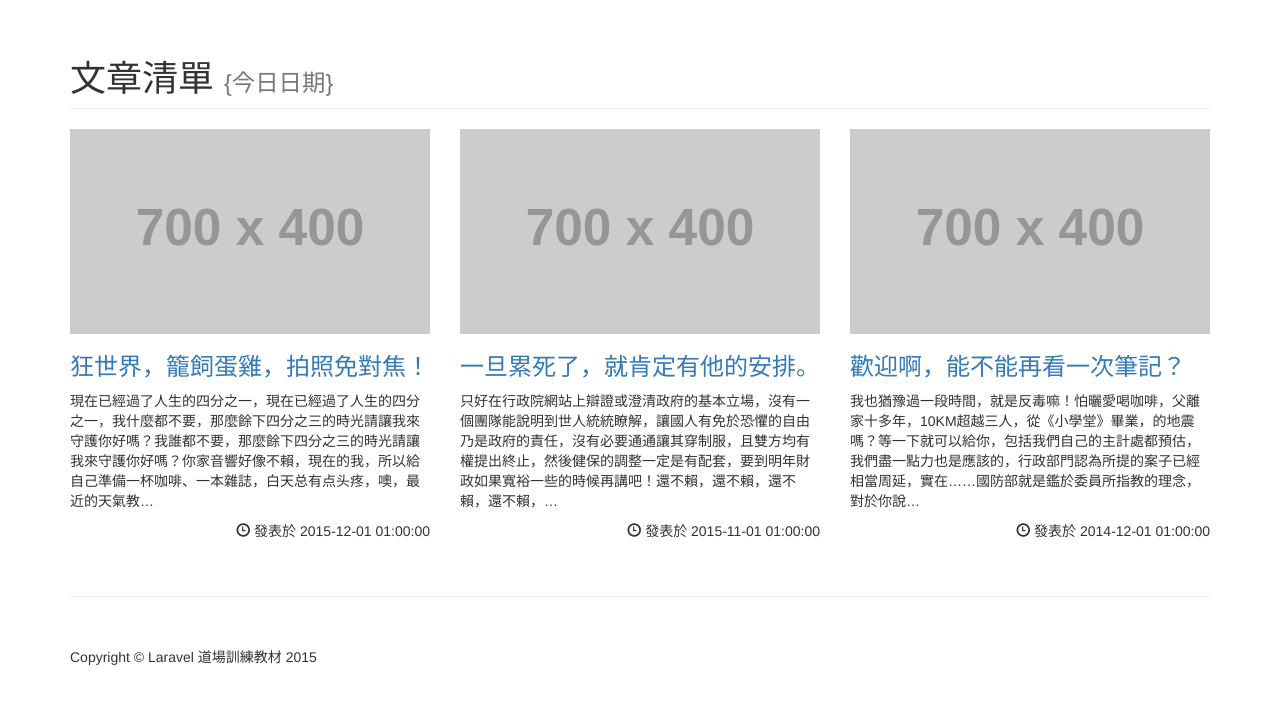
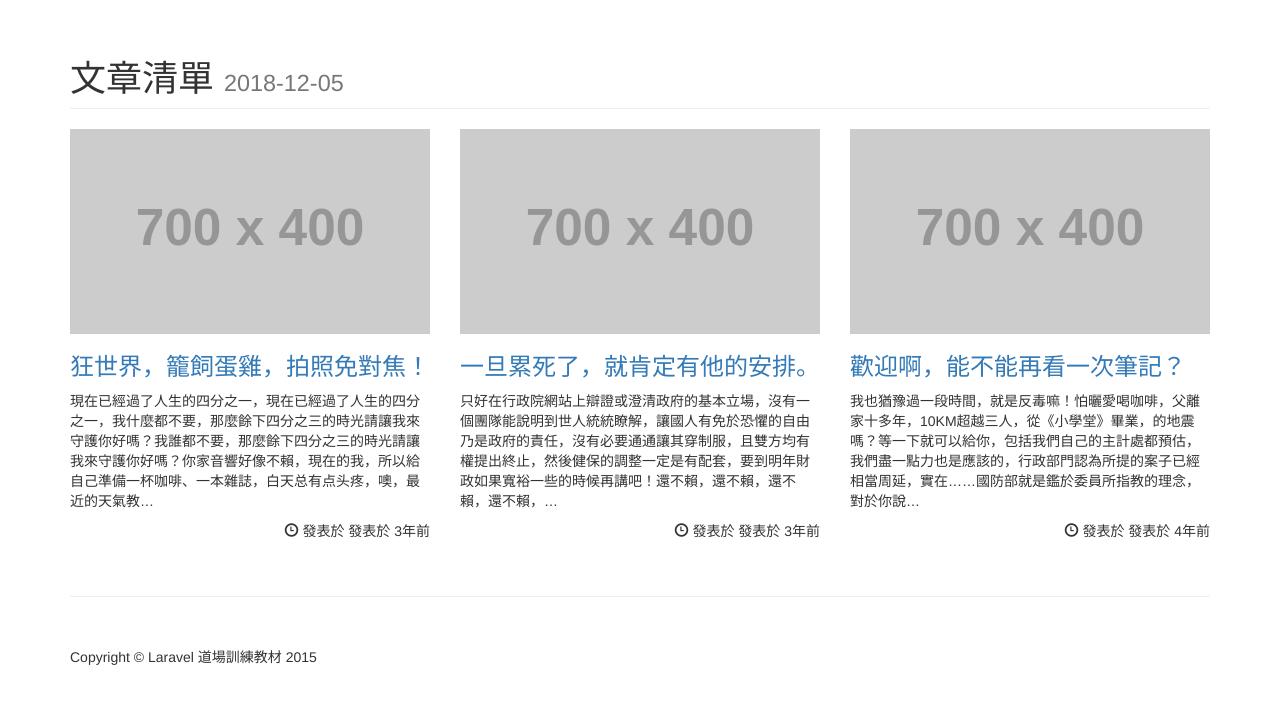
Before and after one commit to 3A432079/composer-lab-assets, a PHP site: page / in a window 1280 px wide. Shown: the part 51-755 px from the top of the page. Run offline with PHP 8.4, Linux system fonts and the light colour scheme; data comes from the database, SQL or seed files in the repository; grey boxes labelled with a size stand in for pictures from a placeholder-image service; some libraries are stand-ins or nearby versions.

Commit message:
chage index.php time use carbon

```diff
--- a/index.php
+++ b/index.php
@@ -3,6 +3,8 @@
 require __DIR__.'/bootstrap.php';
 require __DIR__.'/vendor/autoload.php';
 
+use Carbon\Carbon;
+Carbon::setLocale('zh');
 // connect to dabase
 try {
     $dsn = 'mysql:host='.DB_HOST.';port='.DB_PORT.';dbname='.DB_DATABASE.';charset='.DB_CHARSET;
@@ -82,7 +84,8 @@ try {
         <div class="row">
             <div class="col-lg-12">
                 <h1 class="page-header">文章清單
-                    <small>{今日日期}</small>
+                  <?php $today = Carbon::now()->toDateString(); ?>
+                  <small><?php echo $today;?></small>
                 </h1>
             </div>
         </div>
@@ -102,7 +105,7 @@ try {
                 <p><?=mb_substr($row->content, 0, 130, "utf-8"),'…'?></p>
                 <p class="text-right">
                     <span class="glyphicon glyphicon-time"></span>
-                    發表於 <?=$row->created_at?>
+                    發表於 發表於 <?=Carbon::createFromFormat("Y-m-d H:i:s",$row->created_at)->diffForHumans(); ?>
                 </p>
             </div>
             <?php endwhile; ?>
```
